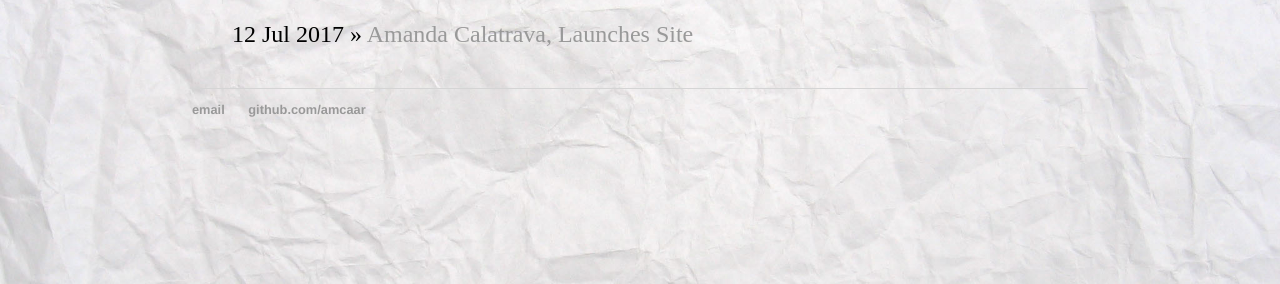
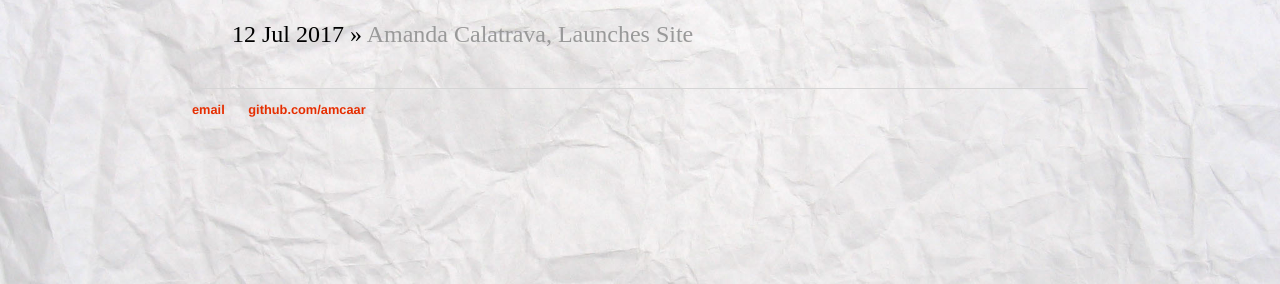
Before and after one commit to amcaar/amcaar.github.io, a Jekyll site: the page built from blog/index.html, in a window 1280 px wide. Shown: the part 176-460 px from the top of the page. Built offline with Jekyll 4.4.1, drawn with Linux system fonts in a browser that asks for light colours.

Commit message:
Update default.html

```diff
--- a/_layouts/default.html
+++ b/_layouts/default.html
@@ -22,8 +22,8 @@
 			</div><!-- /.container -->
 			<footer>
 	    		<ul>
-	        		<li><a href="mailto:amcaar@i3m.upv.es">email</a></li>
-	        		<li><a href="https://github.com/amcaar">github.com/amcaar</a></li>
+	        		<li><a class="link" href="mailto:amcaar@i3m.upv.es">email</a></li>
+	        		<li><a class="link" href="https://github.com/amcaar">github.com/amcaar</a></li>
 				</ul>
 			</footer>
 		</body>
```
